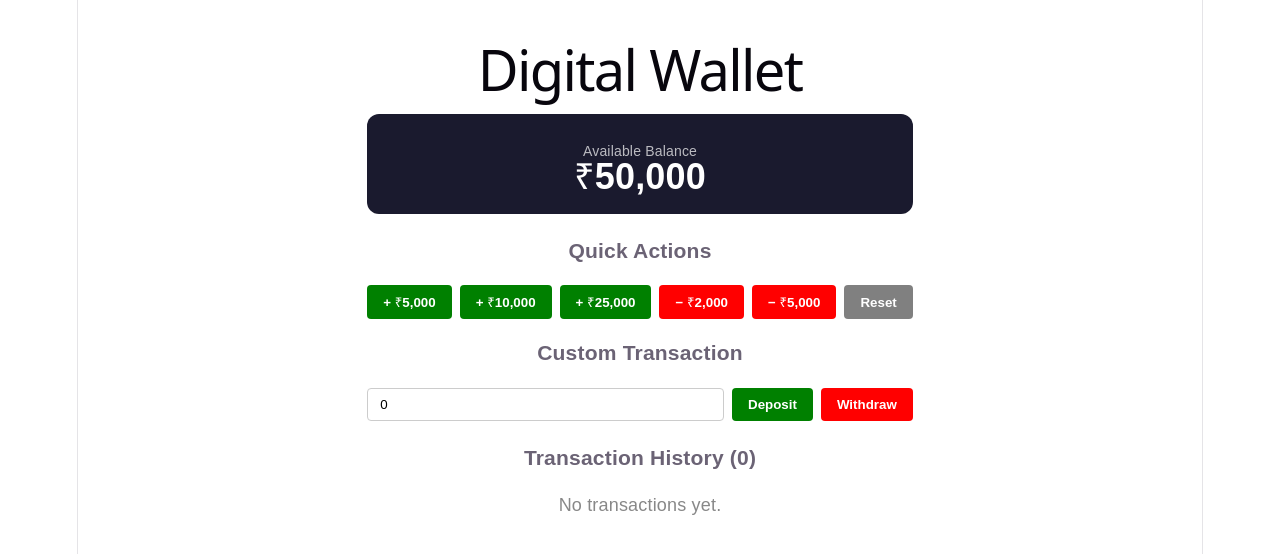
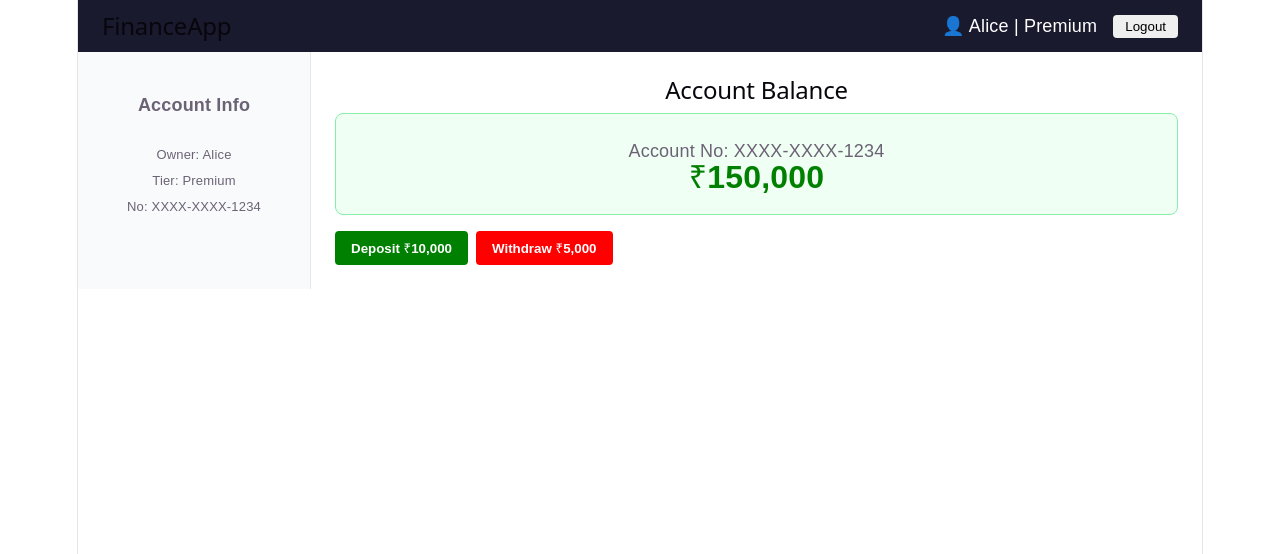
Before and after one commit to vijaynvb/React_Tutorial_Contact_Manager_App-master, a React (Vite) app in the folder my-first-react-app/: page / in a window 1280 px wide. Shown: the top 554 px of the page. Built offline with nearby package versions, Linux system fonts and the light colour scheme.

Commit message:
Refactor App component to implement context API for state management and remove wallet reducer logic

```diff
--- a/my-first-react-app/src/App.tsx
+++ b/my-first-react-app/src/App.tsx
@@ -1,203 +1,224 @@
-// useReducer — Complex State Management
-// Models a digital wallet with deposit, withdraw, and reset actions
+// useContext — Share State Without Prop Drilling
+// Demonstrates createContext, Provider, and useContext across a banking app
 
-import { useReducer, useState } from "react";
+import { createContext, useContext, useState } from "react";
 import { createRoot } from "react-dom/client";
-import type { CSSProperties } from "react";
+import type { CSSProperties, ReactNode } from "react";
 
 // ============================================================
-// useReducer pattern:
-//   1. Define initial state
-//   2. Write a pure reducer(state, action) => newState
-//   3. Dispatch actions from the component
-// Use when: multiple related state values, complex transitions
+// CONTEXT PATTERN:
+//   1. createContext(defaultValue) — creates the context object
+//   2. <Context.Provider value={...}> — provides value to descendants
+//   3. useContext(Context) — reads the value anywhere in the tree
+// Use for: auth state, theme, locale, global user/account data
 // ============================================================
 
-interface WalletTransaction {
-  id: number;
-  type: "credit" | "debit";
-  amount: number;
-  description: string;
-  timestamp: string;
-  balanceAfter?: number; // optional field to track balance after transaction
+interface AccountData {
+  owner: string;
+  balance: number;
+  type: string;
+  accountNo: string;
 }
 
-interface WalletState {
-  balance: number;
-  transactions: WalletTransaction[];
+interface StockData {
+  displayName: string;
+  ticker: string;
+  price: number;
 }
 
-//typescript
-type WalletAction =
-  | { type: "deposit";  payload: number; description?: string }
-  | { type: "withdraw"; payload: number; description?: string }
-  | { type: "reset" };
-
-const initialState: WalletState = {
-  balance: 50000,
-  transactions: [],
-};
-
-// Pure reducer — takes current state and action, returns next state
-function walletReducer(state: WalletState, action: WalletAction): WalletState {
-  console.log("Action dispatched:", action); //{type: 'deposit', payload: 5000, description: 'Quick Deposit'}
-  switch (action.type) {
-    case "deposit":
-      return {
-        balance: state.balance + action.payload,
-        transactions: [
-          ...state.transactions,
-          {
-            id: Date.now(),
-            type: "credit",
-            amount: action.payload,
-            description: action.description ?? "Deposit",
-            timestamp: new Date().toLocaleTimeString(),
-            balanceAfter: state.balance + action.payload, // track balance after transactions
-          },
-        ],
-      };
-
-    case "withdraw":
-      if (action.payload > state.balance) return state; // guard: insufficient funds
-      return {
-        balance: state.balance - action.payload,
-        transactions: [
-          ...state.transactions,
-          {
-            id: Date.now(),
-            type: "debit",
-            amount: action.payload,
-            description: action.description ?? "Withdrawal",
-            timestamp: new Date().toLocaleTimeString(),
-            balanceAfter: state.balance - action.payload, // track balance after transactions
-          },
-        ],
-      };
-
-    case "reset":
-      return initialState;
-
-    default:
-      return state;
-  }
+interface AccountContextValue {
+  account: AccountData;
+  isLoggedIn: boolean;
+  updateBalance: (amount: number) => void;
+  logout: () => void;
+  login: () => void;
 }
 
-function Wallet(): JSX.Element {
-  const [state, dispatch] = useReducer(walletReducer, initialState);// operations, intialvalue [value and operations]
-  const [customAmount, setCustomAmount] = useState<number>(0);
+interface StockContextValue {
+  stock: StockData;
+}
+
+// Create context with a meaningful default
+const AccountContext = createContext<AccountContextValue | null>(null);
+const StockContext = createContext<StockContextValue | null>(null);
+
+interface AccountProviderProps {
+  children: ReactNode;
+}
+
+interface StockProviderProps {
+  children: ReactNode;
+}
+
+// Context Provider — holds and exposes the shared state
+function AccountProvider({ children }: AccountProviderProps): JSX.Element {
+  const [account, setAccount] = useState<AccountData>({
+    owner: "Alice",
+    balance: 150000,
+    type: "Premium",
+    accountNo: "XXXX-XXXX-1234",
+  });
+  const [isLoggedIn, setIsLoggedIn] = useState<boolean>(true);
+
+  const updateBalance = (amount: number) =>
+    setAccount((prev) => ({ ...prev, balance: Math.max(0, prev.balance + amount) }));
+
+  const logout = () => setIsLoggedIn(false);
+  const login  = () => setIsLoggedIn(true);
 
   return (
-    <div style={{ fontFamily: "sans-serif", maxWidth: 600, margin: "0 auto", padding: 24 }}>
-      <h1>Digital Wallet</h1>
+    <AccountContext.Provider value={{ account, isLoggedIn, updateBalance, logout, login }}>
+      {children}
+    </AccountContext.Provider>
+  );
+}
 
-      {/* Balance display */}
+function StockProvider({ children }: StockProviderProps): JSX.Element {
+  const [stock, setStock] = useState<StockData>({
+    displayName: "Apple Inc.",
+    ticker: "AAPL",
+    price: 150.25,
+  });
+
+  return (
+    <StockContext.Provider value={{ stock }}>
+      {children}
+    </StockContext.Provider>
+  );
+}
+
+// --- Deeply nested components — no prop drilling needed ---
+
+// Header — reads account from context directly
+function Header(): JSX.Element {
+  const ctx = useContext(AccountContext);
+  if (!ctx) return <></>;
+  const { account, isLoggedIn, logout, login } = ctx;
+
+  return (
+    <header
+      style={{
+        background: "#1a1a2e",
+        color: "white",
+        padding: "12px 24px",
+        display: "flex",
+        justifyContent: "space-between",
+        alignItems: "center",
+      }}
+    >
+      <h2 style={{ margin: 0 }}>FinanceApp</h2>
+      {isLoggedIn ? (
+        <div style={{ display: "flex", gap: 16, alignItems: "center" }}>
+          <span>👤 {account.owner} | {account.type}</span>
+          <button
+            onClick={logout}
+            style={{ padding: "4px 12px", borderRadius: 4, border: "none", cursor: "pointer" }}
+          >
+            Logout
+          </button>
+        </div>
+      ) : (
+        <button
+          onClick={login}
+          style={{ padding: "4px 12px", borderRadius: 4, border: "none", background: "white", cursor: "pointer" }}
+        >
+          Login
+        </button>
+      )}
+    </header>
+  );
+}
+
+// Balance card — reads and updates balance from context
+function BalanceCard(): JSX.Element {
+  const ctx = useContext(AccountContext);
+  const ctx1 = useContext(StockContext);
+  if (!ctx) return <></>;
+  const { account, isLoggedIn, updateBalance } = ctx;
+
+  if (!ctx1) return <></>;
+    const { stock } = ctx1;
+  if (!isLoggedIn) {
+    return (
+      <div style={{ padding: 24, textAlign: "center", color: "#888" }}>
+        Please log in to view your account.
+      </div>
+    );
+  }
+
+  return (
+    <div style={{ padding: 24 }}>
+      <h2>Account Balance</h2>
       <div
         style={{
-          background: "#1a1a2e",
-          color: "white",
+          background: "#f0fff4",
+          border: "1px solid #86efac",
+          borderRadius: 8,
           padding: 24,
-          borderRadius: 12,
-          textAlign: "center",
-          marginBottom: 24,
+          marginBottom: 16,
         }}
       >
-        <p style={{ fontSize: 14, opacity: 0.7 }}>Available Balance</p>
-        <p style={{ fontSize: 36, fontWeight: "bold" }}>
-          ₹{state.balance.toLocaleString()}
+        <p>Account No: {account.accountNo}</p>
+        <p style={{ fontSize: 32, fontWeight: "bold", color: "green" }}>
+          ₹{account.balance.toLocaleString()}
         </p>
       </div>
-
-      {/* Quick actions */}
-      <h3>Quick Actions</h3>
-      <div style={{ display: "flex", gap: 8, flexWrap: "wrap", marginBottom: 16 }}>
-        {[5000, 10000, 25000].map((amount) => (
-          <button
-            key={amount}
-            onClick={() => dispatch({ type: "deposit", payload: amount, description: `Quick Deposit` })} // react dispatch -> respective reducer with action type
-            style={actionBtn("green")}
-          >
-            + ₹{amount.toLocaleString()}
-          </button>
-        ))}
-        {[2000, 5000].map((amount) => (
-          <button
-            key={amount}
-            onClick={() => dispatch({ type: "withdraw", payload: amount, description: `Quick Withdrawal` })}
-            style={actionBtn("red")}
-          >
-            − ₹{amount.toLocaleString()}
-          </button>
-        ))}
-        <button onClick={() => dispatch({ type: "reset" })} style={actionBtn("gray")}>
-          Reset
-        </button>
+      <div style={{ display: "flex", gap: 8 }}>
+        <button onClick={() => updateBalance(10000)} style={btn("green")}>Deposit ₹10,000</button>
+        <button onClick={() => updateBalance(-5000)}  style={btn("red")}>  Withdraw ₹5,000</button>
       </div>
-
-      {/* Custom amount */}
-      <h3>Custom Transaction</h3>
-      <div style={{ display: "flex", gap: 8, marginBottom: 24 }}>
-        <input
-          type="number"
-          value={customAmount}
-          onChange={(e) => setCustomAmount(Number(e.target.value))}
-          placeholder="Enter amount"
-          style={{ flex: 1, padding: "8px 12px", borderRadius: 4, border: "1px solid #ccc" }}
-        />
-        <button
-          onClick={() => dispatch({ type: "deposit", payload: customAmount, description: "Custom Deposit" })}
-          style={actionBtn("green")}
-        >
-          Deposit
-        </button>
-        <button
-          onClick={() => dispatch({ type: "withdraw", payload: customAmount, description: "Custom Withdrawal" })}
-          style={actionBtn("red")}
-        >
-          Withdraw
-        </button>
-      </div>
-
-      {/* Transaction history */}
-      <h3>Transaction History ({state.transactions.length})</h3>
-      {state.transactions.length === 0 ? (
-        <p style={{ color: "#888" }}>No transactions yet.</p>
-      ) : (
-        <ul style={{ listStyle: "none", padding: 0 }}>
-          {[...state.transactions].reverse().map((t) => (
-            <li
-              key={t.id}
-              style={{
-                display: "flex",
-                justifyContent: "space-between",
-                padding: "10px 0",
-                borderBottom: "1px solid #eee",
-              }}
-            >
-              <span>{t.description}</span>
-              <span style={{ fontSize: 12, color: "#888" }}>{t.timestamp}</span>
-              <span style={{ color: t.type === "credit" ? "green" : "red", fontWeight: "bold" }}>
-                {t.type === "credit" ? "+" : "−"}₹{t.amount.toLocaleString()}
-              </span>
-              <span style={{ fontSize: 12, color: "#888" }}>Balance: ₹{t.balanceAfter?.toLocaleString()}</span>
-            </li>
-          ))}
-        </ul>
-      )}
     </div>
   );
 }
 
-const actionBtn = (color: string): CSSProperties => ({
-  padding: "8px 16px",
-  borderRadius: 4,
-  border: "none",
-  background: color,
-  color: "white",
-  cursor: "pointer",
-  fontWeight: "bold",
+// Sidebar — also reads from the same context
+function Sidebar(): JSX.Element | null {
+  const ctx = useContext(AccountContext);
+  if (!ctx) return null;
+  const { account, isLoggedIn } = ctx;
+  if (!isLoggedIn) return null;
+
+  return (
+    <aside
+      style={{
+        width: 200,
+        background: "#f9fafb",
+        padding: 16,
+        borderRight: "1px solid #e5e7eb",
+      }}
+    >
+      <h4>Account Info</h4>
+      <p style={{ fontSize: 13 }}>Owner: {account.owner}</p>
+      <p style={{ fontSize: 13 }}>Tier: {account.type}</p>
+      <p style={{ fontSize: 13 }}>No: {account.accountNo}</p>
+    </aside>
+  );
+}
+
+// Root App — only AccountProvider needs to know about the shared state
+function App(): JSX.Element {
+  return (
+    <AccountProvider>
+      <div style={{ fontFamily: "sans-serif", minHeight: "100vh" }}>
+        <Header />
+        <div style={{ display: "flex" }}>
+          <Sidebar />
+          <main style={{ flex: 1 }}>
+            <StockProvider>
+              <BalanceCard />
+            </StockProvider>
+          </main>
+        </div>
+      </div>
+    </AccountProvider>
+  );
+}
+
+const btn = (color: string): CSSProperties => ({
+  padding: "8px 16px", borderRadius: 4, border: "none",
+  background: color, color: "white", cursor: "pointer", fontWeight: "bold",
 });
 
-createRoot(document.getElementById("root")!).render(<Wallet />);
+createRoot(document.getElementById("root")!).render(<App />);
 
-export default Wallet;
+export default App;
```
